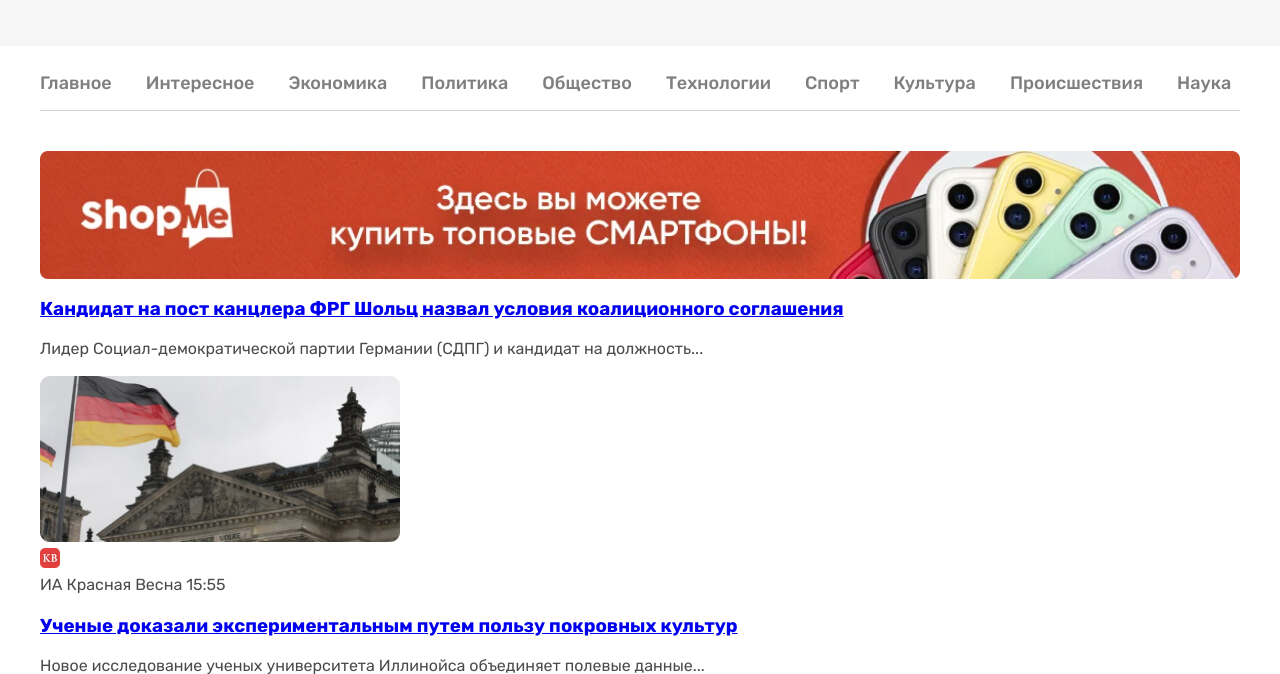
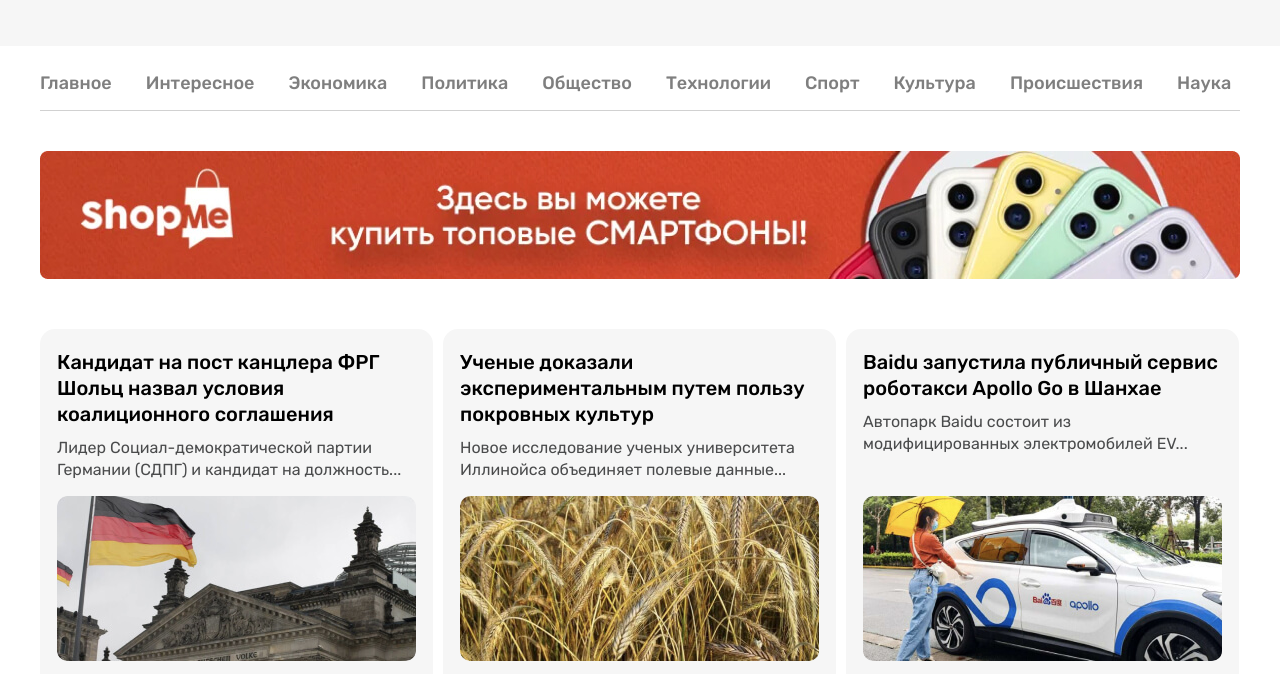
Before and after one commit to musavvir0437/N24-Musavvir, a plain HTML site: page index.html in a window 1280 px wide. Shown: the part 109-783 px from the top of the page. Drawn offline with Linux system fonts and the light colour scheme.

Commit message:
add news-grid

```diff
--- a/css/style.css
+++ b/css/style.css
@@ -225,4 +225,77 @@
 
 .main-content{
   flex-grow: 1;
+  padding-top: 50px;
 }
+
+
+/* NEWS-GRID */
+.news-grid {
+  display: flex;
+  flex-wrap: wrap;
+  margin-left: -10px;
+}
+.news-grid-item {
+  width: 393px;
+  margin-left: 10px;
+  margin-bottom: 10px;
+
+}
+.article-card {
+  display: flex;
+  flex-direction: column;
+  padding: 20px 17px 15px;
+  border-radius: 15px;
+  background-color: #f6f6f6;
+}
+.article-card-title {
+  margin-top: 0;
+  margin-bottom: 10px;
+  font-size: 20px;
+  font-weight: 500;
+  line-height: 26px;
+
+}
+.article-card-link {
+  display: inline-block;
+  color: #000;
+  text-decoration: none;
+}
+
+.article-card-link:hover{
+  color: #7296EC;
+}
+
+.article-card-link:active{
+  opacity: 0.6;
+}
+.article-card-text {
+  margin-top: 0;
+  margin-bottom: 15px;
+}
+.article-card-img {
+  display: block;
+  width: 360px;
+  height: 165px;
+  margin-top: auto;
+  margin-bottom: 16px;
+  border-radius: 10px;
+  object-fit: cover;
+}
+.article-card-footer {
+  display: flex;
+  align-items: center ;
+}
+.article-card-source-icon {
+  width: 20px;
+  height: 20px;
+  margin-right: 10px;
+  border-radius: 5px;
+}
+.article-card-source-time {
+  font-size: 12px;
+  line-height: normal;
+  color: #5e5f61;
+}
+.article-card-source {
+}
```
